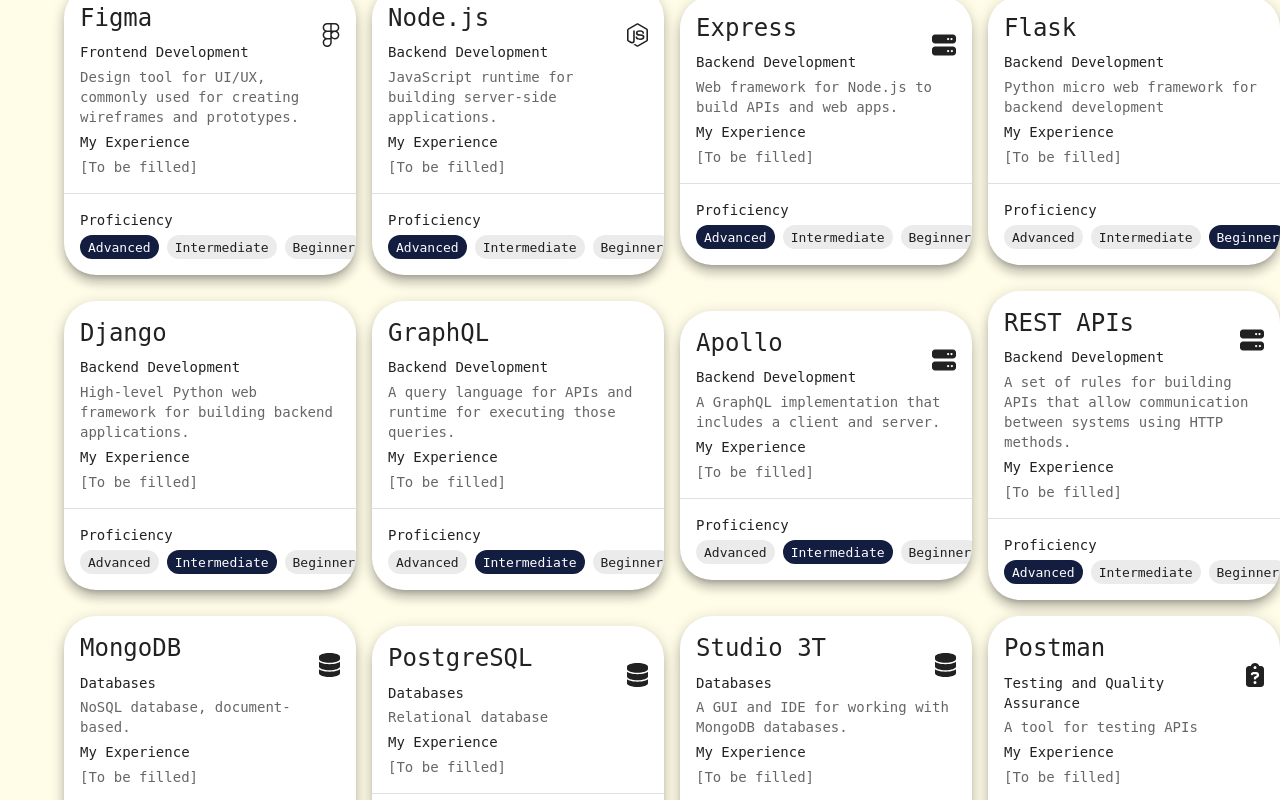
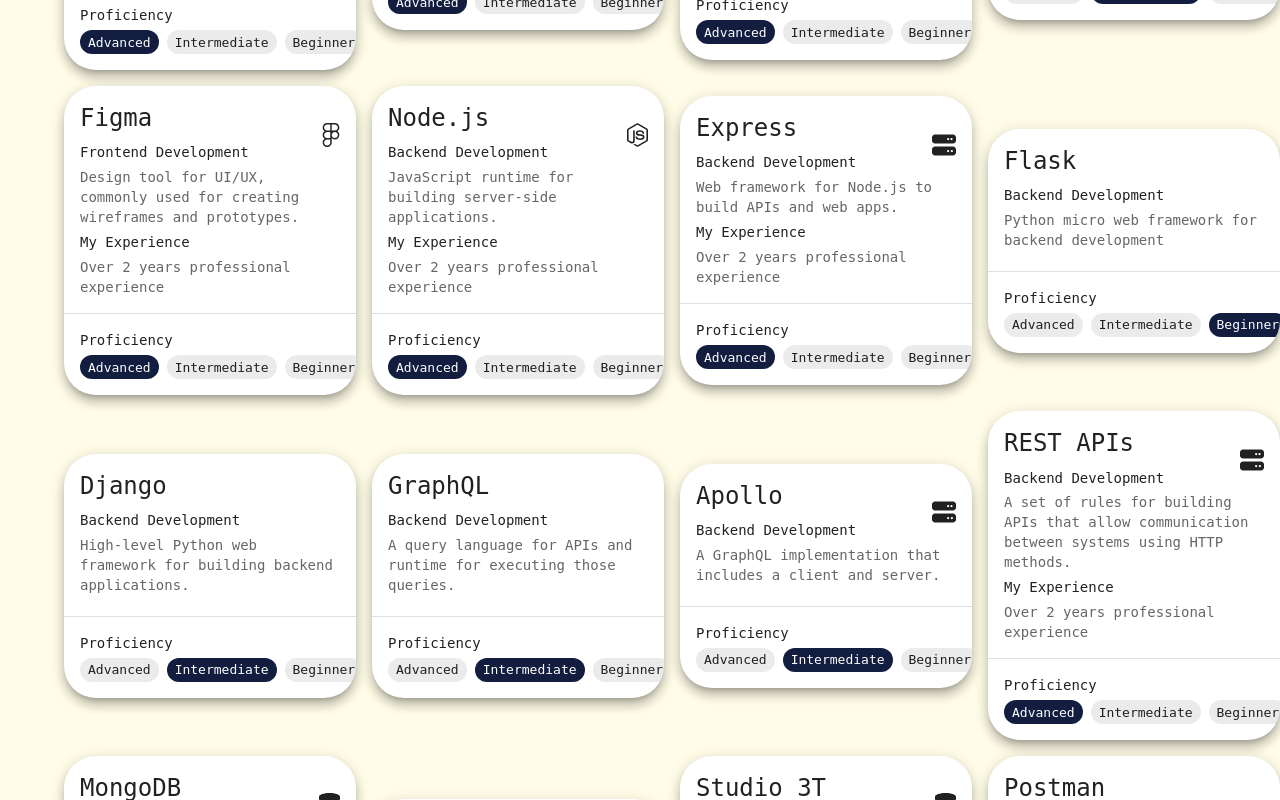
Before and after one commit to arlette-o/portfolio, a React (Create React App) app: page /skills in a window 1280 px wide. Shown: the part 740-1540 px from the top of the page. Built offline with nearby package versions, Linux system fonts and the light colour scheme.

Commit message:
added experience to skills section

```diff
--- a/src/components/SkillCard.tsx
+++ b/src/components/SkillCard.tsx
@@ -39,14 +39,14 @@
         >
           {props.description}
         </Typography>
-        {props.experience === "" && (
+        {props.experience && (
           <>
             <Typography gutterBottom variant="body2" component="div">
               My Experience
             </Typography>
 
             <Typography variant="body2" sx={{ color: "text.secondary" }}>
-              [To be filled]
+              {props.experience}
             </Typography>
           </>
         )}
--- a/src/static/json/skills.json
+++ b/src/static/json/skills.json
@@ -4,7 +4,7 @@
     "type": "Frontend Development",
     "logo": 0,
     "description": "JavaScript library for building user interfaces",
-    "experience": "",
+    "experience": "Preferred front-end library, all my professional experience is with React and most of my projects were built with this framework. \n2 years professional experience, haave worked with this framework for 4 years.",
     "proficiency": "Advanced"
   },
   {
@@ -12,7 +12,7 @@
     "type": "Frontend Development",
     "logo": 1,
     "description": "State management library for JavaScript apps",
-    "experience": "",
+    "experience": "Used this library at my last position to manage the states across the website.\n Over 2 years professional experience",
     "proficiency": "Advanced"
   },
   {
@@ -20,7 +20,7 @@
     "type": "Frontend Development",
     "logo": 2,
     "description": "A popular React UI framework that provides a set of components based on Material Design.",
-    "experience": "",
+    "experience": "I love this front-end library, it really takes out all the tediousness from front-end development. Over 2 years professional experience",
     "proficiency": "Advanced"
   },
   {
@@ -28,7 +28,7 @@
     "type": "Frontend Development",
     "logo": 3,
     "description": "A React framework for building server-side rendered applications.",
-    "experience": "",
+    "experience": "I used this framework to build my LaundroMapp app!",
     "proficiency": "Intermediate"
   },
   {
@@ -36,7 +36,7 @@
     "type": "Frontend Development",
     "logo": 4,
     "description": "Design tool for UI/UX, commonly used for creating wireframes and prototypes.",
-    "experience": "",
+    "experience": "Over 2 years professional experience",
     "proficiency": "Advanced"
   },
   {
@@ -44,7 +44,7 @@
     "type": "Backend Development",
     "logo": 5,
     "description": "JavaScript runtime for building server-side applications.",
-    "experience": "",
+    "experience": "Over 2 years professional experience",
     "proficiency": "Advanced"
   },
   {
@@ -52,7 +52,7 @@
     "type": "Backend Development",
     "logo": 6,
     "description": "Web framework for Node.js to build APIs and web apps.",
-    "experience": "",
+    "experience": "Over 2 years professional experience",
     "proficiency": "Advanced"
   },
   {
@@ -92,7 +92,7 @@
     "type": "Backend Development",
     "logo": 11,
     "description": "A set of rules for building APIs that allow communication between systems using HTTP methods.",
-    "experience": "",
+    "experience": "Over 2 years professional experience",
     "proficiency": "Advanced"
   },
   {
@@ -100,7 +100,7 @@
     "type": "Databases",
     "logo": 12,
     "description": "NoSQL database, document-based.",
-    "experience": "",
+    "experience": "Over 2 years professional experience",
     "proficiency": "Advanced"
   },
   {
@@ -116,7 +116,7 @@
     "type": "Databases",
     "logo": 14,
     "description": "A GUI and IDE for working with MongoDB databases.",
-    "experience": "",
+    "experience": "Over 2 years professional experience",
     "proficiency": "Advanced"
   },
   {
@@ -124,7 +124,7 @@
     "type": "Testing and Quality Assurance",
     "logo": 15,
     "description": "A tool for testing APIs",
-    "experience": "",
+    "experience": "Over 2 years professional experience",
     "proficiency": "Advanced"
   },
   {
@@ -148,7 +148,7 @@
     "type": "Testing and Quality Assurance",
     "logo": 18,
     "description": "A software development process where tests are written before the code.",
-    "experience": "",
+    "experience": "Over 2 years professional experience",
     "proficiency": "Advanced"
   },
   {
@@ -156,7 +156,7 @@
     "type": "Version Control",
     "logo": 19,
     "description": "Distributed version control system for tracking code changes.",
-    "experience": "",
+    "experience": "Over 2 years professional experience",
     "proficiency": "Advanced"
   },
   {
@@ -164,7 +164,7 @@
     "type": "CI/CD",
     "logo": 20,
     "description": "Continuous Integration and Continuous Deployment practices, automating the integration and deployment process.",
-    "experience": "",
+    "experience": "Over 2 years professional experience",
     "proficiency": "Advanced"
   },
   {
@@ -196,7 +196,7 @@
     "type": "Cloud and DevOps",
     "logo": 24,
     "description": "Monitoring and analytics platform for cloud-scale applications.",
-    "experience": "",
+    "experience": "Over 2 years professional experience",
     "proficiency": "Advanced"
   },
   {
@@ -204,7 +204,7 @@
     "type": "Project Management and Methodologies",
     "logo": 25,
     "description": "Agile practices and Scrum framework for iterative project management and development.",
-    "experience": "",
+    "experience": "Over 2 years professional experience",
     "proficiency": "Advanced"
   },
   {
@@ -212,7 +212,7 @@
     "type": "Project Management and Methodologies",
     "logo": 26,
     "description": "Project management and issue tracking tool",
-    "experience": "",
+    "experience": "Over 2 years professional experience",
     "proficiency": "Advanced"
   },
   {
@@ -220,7 +220,7 @@
     "type": "Programming Language",
     "logo": 27,
     "description": "",
-    "experience": "",
+    "experience": "Over 2 years professional experience",
     "proficiency": "Advanced"
   },
   {
@@ -228,7 +228,7 @@
     "type": "Programming Language",
     "logo": 28,
     "description": "",
-    "experience": "",
+    "experience": "Over 2 years professional experience",
     "proficiency": "Advanced"
   },
   {
@@ -236,7 +236,7 @@
     "type": "Programming Language",
     "logo": 29,
     "description": "",
-    "experience": "",
+    "experience": "Over 2 years professional experience",
     "proficiency": "Advanced"
   },
   {
@@ -268,7 +268,7 @@
     "type": "Programming Language",
     "logo": 33,
     "description": "",
-    "experience": "",
+    "experience": "I have used this language since college. I love managing my own memory, this language taught me how to be detail oriented.",
     "proficiency": "Advanced"
   }
 ]
```
